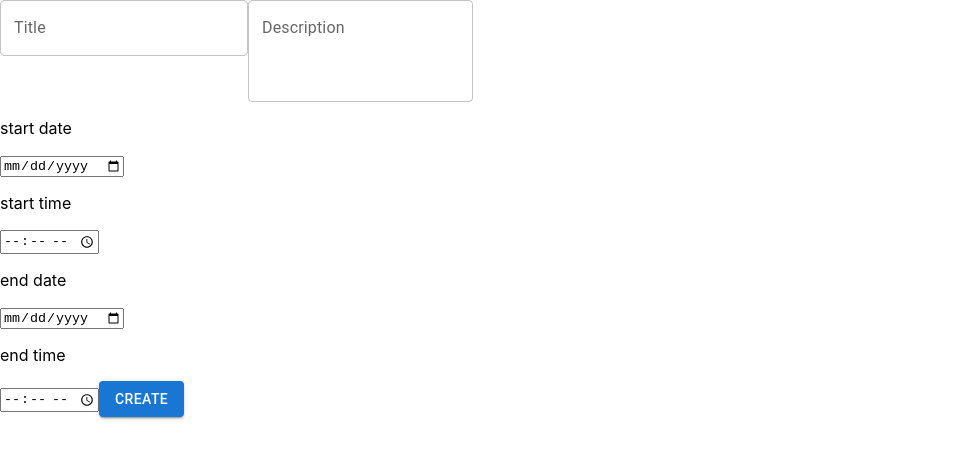
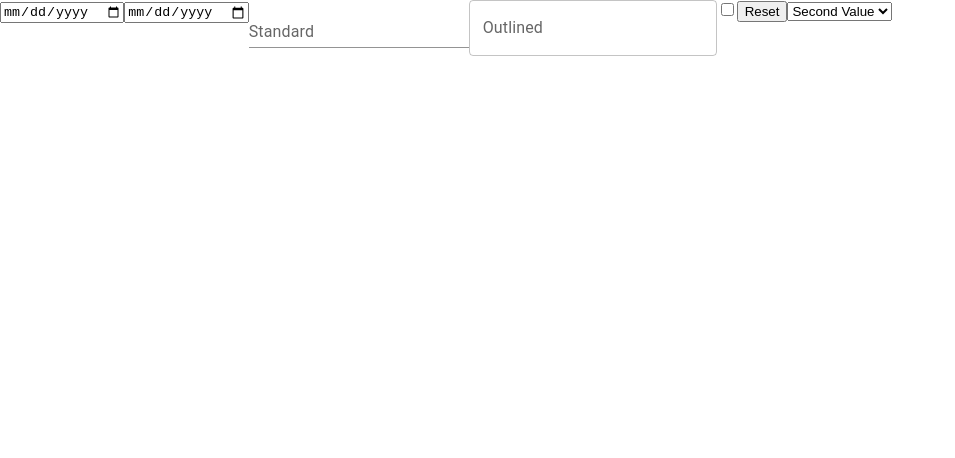
Before and after one commit to yjn279/croissant, a Next.js app in the folder spa/: page /layers in a window 1280 px wide. Shown: the top 458 px of the page, without its empty margins (0-955 px from the left). Built offline with nearby package versions, Linux system fonts and the light colour scheme.

Commit message:
Create layers index

```diff
--- a/spa/pages/layers/index.js
+++ b/spa/pages/layers/index.js
@@ -1,55 +1,21 @@
-import axios from 'axios';
-import Button from '@mui/material/Button';
 import TextField from '@mui/material/TextField';
-
-
-function post(title=null, description=null, start_date=null, start_time=null, end_date=null, end_time=null) {
-
-    const data = {
-        'title': title,
-        'description': description,
-        'start_date': start_date,
-        'start_time': start_time,
-        'end_date': end_date,
-        'end_time': end_time
-    };
-
-    const a = axios.get('https://croissant.pythonanywhere.com/layers/')
-    console.log(a)
-
-    const url = axios.post('https://croissant.pythonanywhere.com/layers/', data)
-
-        .then(() => {
-            console.log(url);
-        })
-
-        .catch(err => {
-            console.log('err:', err);
-        });
-}
 
 
 export default function Home() {
     return (
-        <div>
-        <TextField id="title" label="Title" variant="outlined" />
-        <TextField id="description" label="Description" variant="outlined" multiline rows="3" />
-        <p>start date</p>
-        <input type="date" id="start-date"></input>
-        <p>start time</p>
-        <input type="time" id="start-time"></input>
-        <p>end date</p>
-        <input type="date" id="end-date"></input>
-        <p>end time</p>
-        <input type="time" id="end-time"></input>
-        <Button variant="contained" onClick={() => post(
-          // title=document.getElementById('title').value,
-          // description=document.getElementById('description').value,
-          // start_date=document.getElementById('start-date').value,
-          // start_time=document.getElementById('start-time').value,
-          // end_date=document.getElementById('end-date').value,
-          // end_time=document.getElementById('end-time').value
-        )}>Create</Button>
-      </div>
-    )
+    <>
+       <input type="date"></input>
+       <input type="date"></input>
+       <TextField id="standard-basic" label="Standard" variant="standard" inputProps={{maxlength: 64}} />
+       <TextField id="outlined-basic" label="Outlined" variant="outlined" />
+       <input type="checkbox"></input>
+       <input type="reset"></input>
+       <select name="choice">
+  <option value="first">First Value</option>
+  <option value="second" selected>Second Value</option>
+  <option value="third">Third Value</option>
+</select>
+
+    </>
+    );
 }
```
